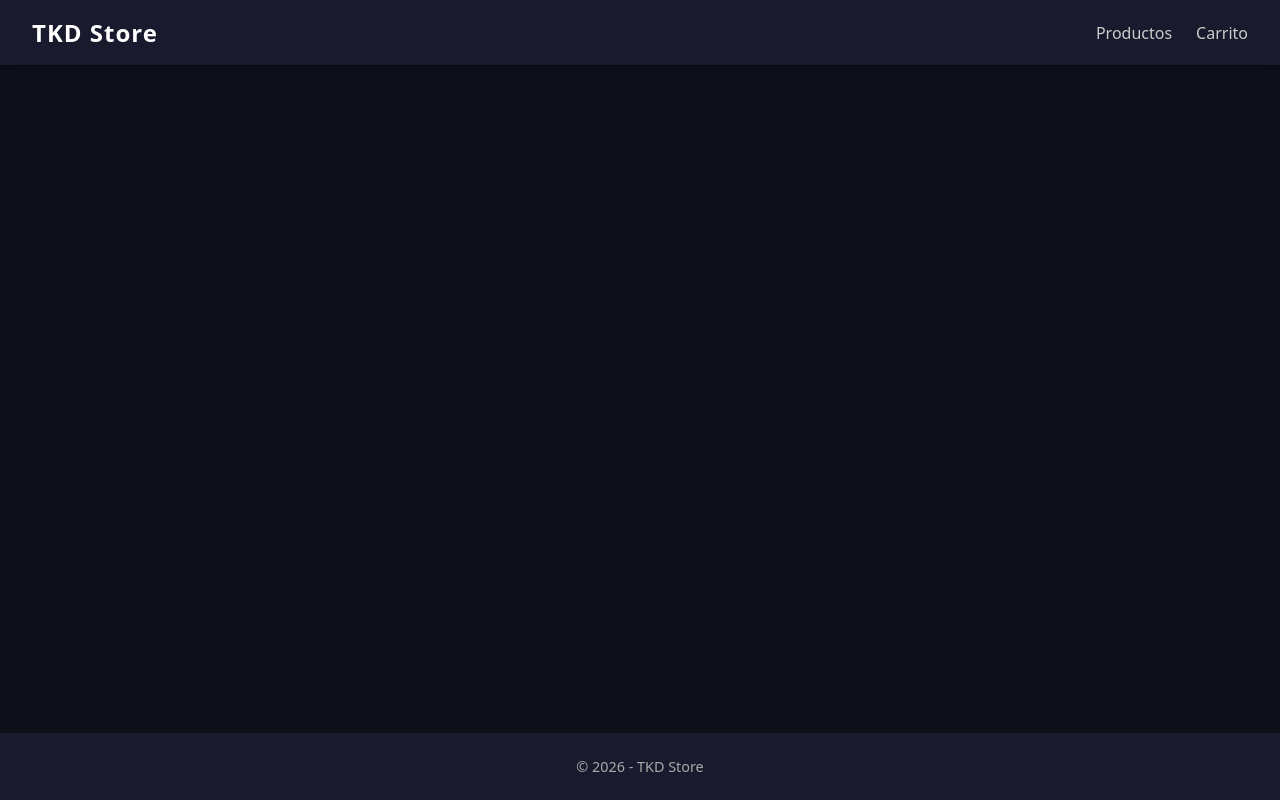
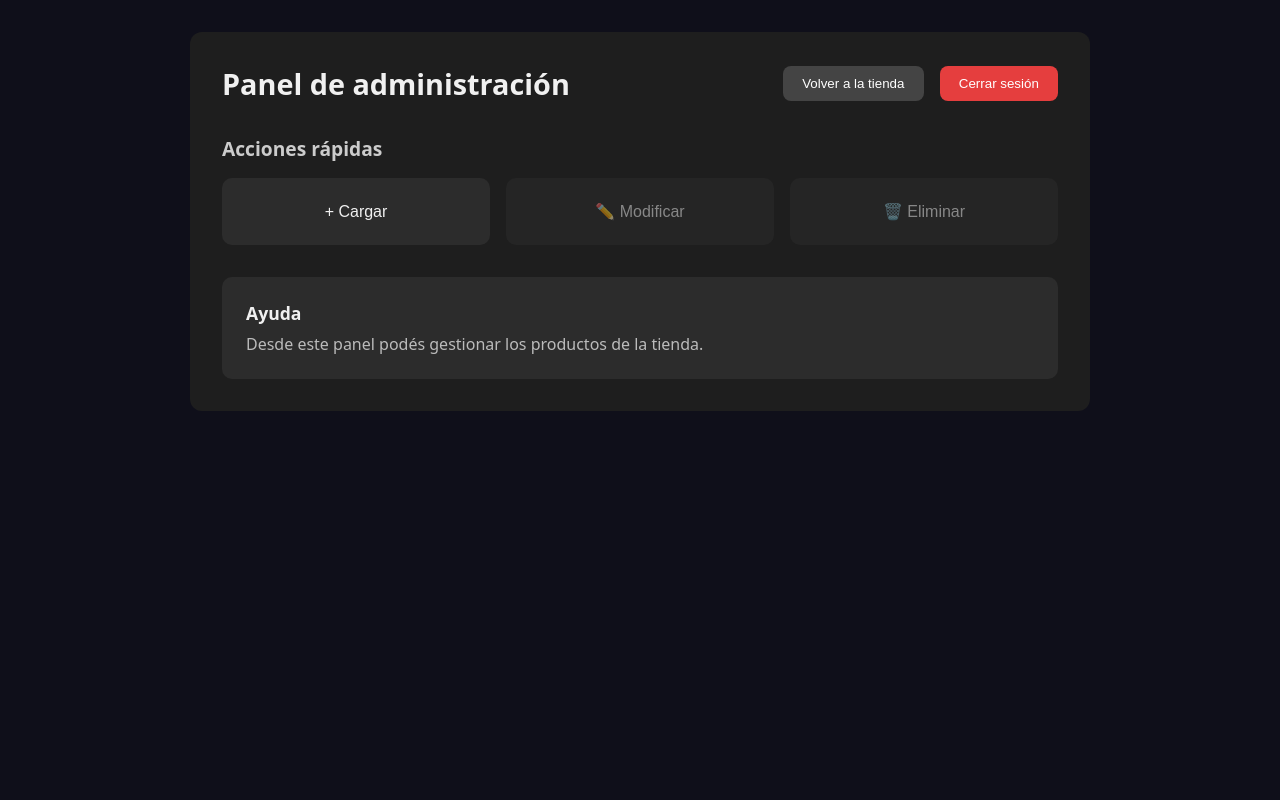
Before and after one commit to tkdbrian/preentrega-react, a React (Vite) app: page /admin/dashboard in a window 1280 px wide. Built offline with nearby package versions, Linux system fonts and the light colour scheme; no server answers; sample sign-in values are in the browser's storage.

Commit message:
feat: add firebase auth admin login

```diff
--- a/package.json
+++ b/package.json
@@ -10,6 +10,7 @@
     "preview": "vite preview"
   },
   "dependencies": {
+    "firebase": "^12.15.0",
     "react": "^19.2.6",
     "react-dom": "^19.2.6",
     "react-router-dom": "^7.15.0"
--- a/src/App.jsx
+++ b/src/App.jsx
@@ -1,25 +1,38 @@
-import { Routes, Route } from 'react-router-dom'
+import { Navigate, Route, Routes } from 'react-router-dom'
 import Header from './components/Header/Header'
 import Footer from './components/Footer/Footer'
 import ItemListContainer from './components/ItemListContainer/ItemListContainer'
 import ItemDetailContainer from './components/ItemDetailContainer/ItemDetailContainer'
+import { Login } from './components/Login/Login'
+import { ProtectedRoute } from './components/ProtectedRoute/ProtectedRoute'
+import { AdminLayout } from './layouts/AdminLayout'
+import { Dashboard } from './components/adminComponents/Dashboard/Dashboard'
 import './App.css'
 
 function App() {
   return (
-    <>
-      <Header />
+    <Routes>
+      {/* RUTAS PÚBLICAS */}
+      <Route path="/" element={<><Header /><main><ItemListContainer /></main><Footer /></>} />
+      <Route path="/product/:id" element={<><Header /><main><ItemDetailContainer /></main><Footer /></>} />
+      <Route path="/carrito" element={<><Header /><main><p className="placeholder">Carrito (próximamente)</p></main><Footer /></>} />
 
-      <main>
-        <Routes>
-          <Route path="/" element={<ItemListContainer />} />
-          <Route path="/product/:id" element={<ItemDetailContainer />} />
-          <Route path="/carrito" element={<p className="placeholder">Carrito (próximamente)</p>} />
-        </Routes>
-      </main>
+      {/* LOGIN ADMIN */}
+      <Route path="/admin/login" element={<Login />} />
 
-      <Footer />
-    </>
+      {/* ADMIN PROTEGIDO */}
+      <Route
+        path="/admin"
+        element={
+          <ProtectedRoute>
+            <AdminLayout />
+          </ProtectedRoute>
+        }
+      >
+        <Route index element={<Navigate to="dashboard" />} />
+        <Route path="dashboard" element={<Dashboard />} />
+      </Route>
+    </Routes>
   )
 }
 
--- /dev/null
+++ b/src/components/Login/Login.css
@@ -0,0 +1,62 @@
+/* ---------------- LOGIN ---------------- */
+
+.login-form {
+  max-width: 500px;
+  width: 100%;
+  margin: 3rem auto;
+  padding: 2rem;
+  background: #2c2c2c;
+  color: #f0f0f0;
+  border-radius: 12px;
+  box-shadow: 0 4px 10px rgba(0, 0, 0, 0.35);
+}
+
+.login-form h2 {
+  margin-bottom: 1.5rem;
+  font-size: 1.7rem;
+  text-align: center;
+}
+
+.login-form .form-group {
+  display: grid;
+  gap: 0.5rem;
+  margin-bottom: 1.3rem;
+}
+
+.login-form label {
+  font-size: 0.95rem;
+  color: #ddd;
+}
+
+.login-form input {
+  width: 100%;
+  padding: 0.7rem 0.85rem;
+  border: 1px solid #444;
+  border-radius: 8px;
+  background: #3a3a3a;
+  color: #f0f0f0;
+  outline: none;
+  transition: border-color 0.2s ease;
+  box-sizing: border-box;
+}
+
+.login-form input:focus {
+  border-color: #5aa3ff;
+}
+
+.login-form button {
+  margin-top: 1rem;
+  width: 100%;
+  padding: 0.75rem;
+  border: none;
+  border-radius: 8px;
+  background: #5aa3ff;
+  color: #ffffff;
+  font-weight: 600;
+  cursor: pointer;
+  transition: background 0.2s ease;
+}
+
+.login-form button:hover {
+  background: #79b6ff;
+}
--- /dev/null
+++ b/src/components/Login/Login.jsx
@@ -0,0 +1,55 @@
+import { useState } from "react";
+import { useAuth } from "../../context/AuthContext";
+import { useNavigate } from "react-router-dom";
+import "./Login.css";
+
+export const Login = () => {
+  const { login } = useAuth();
+  const navigate = useNavigate();
+  const [formData, setFormData] = useState({ email: "", password: "" });
+
+  const handleChange = (e) => {
+    const { name, value } = e.target;
+    setFormData({ ...formData, [name]: value });
+  };
+
+  const handleSubmit = async (e) => {
+    e.preventDefault();
+    try {
+      await login(formData.email, formData.password);
+      navigate("/admin", { replace: true });
+    } catch (error) {
+      console.error(error);
+      alert("Error al iniciar sesión");
+    }
+  };
+
+  return (
+    <form onSubmit={handleSubmit} className="login-form">
+      <h2>Iniciar sesión</h2>
+      <div className="form-group">
+        <label htmlFor="email">Email</label>
+        <input
+          id="email"
+          type="email"
+          name="email"
+          placeholder="Email"
+          value={formData.email}
+          onChange={handleChange}
+        />
+      </div>
+      <div className="form-group">
+        <label htmlFor="password">Password</label>
+        <input
+          id="password"
+          type="password"
+          name="password"
+          placeholder="Password"
+          value={formData.password}
+          onChange={handleChange}
+        />
+      </div>
+      <button type="submit">Login</button>
+    </form>
+  );
+};
--- /dev/null
+++ b/src/components/ProtectedRoute/ProtectedRoute.jsx
@@ -0,0 +1,11 @@
+import { Navigate } from "react-router-dom";
+import { useAuth } from "../../context/AuthContext";
+
+export const ProtectedRoute = ({ children }) => {
+  const { user, loading } = useAuth();
+
+  if (loading) return null;
+  if (!user) return <Navigate to="/admin/login" replace />;
+
+  return children;
+};
--- /dev/null
+++ b/src/components/adminComponents/Dashboard/Dashboard.css
@@ -0,0 +1,112 @@
+.dashboard {
+  max-width: 900px;
+  margin: 2rem auto;
+  padding: 2rem;
+  background: #1e1e1e;
+  color: #f0f0f0;
+  border-radius: 12px;
+}
+
+.dashboard-header {
+  display: flex;
+  justify-content: space-between;
+  align-items: center;
+  margin-bottom: 2rem;
+  flex-wrap: wrap;
+  gap: 1rem;
+}
+
+.dashboard-header h1 {
+  font-size: 1.8rem;
+  margin: 0;
+}
+
+.dashboard-header-actions {
+  display: flex;
+  gap: 1rem;
+}
+
+.btn-secondary {
+  padding: 0.6rem 1.2rem;
+  background: #444;
+  color: #fff;
+  border: none;
+  border-radius: 8px;
+  cursor: pointer;
+  font-weight: 500;
+  transition: background 0.2s;
+}
+
+.btn-secondary:hover {
+  background: #555;
+}
+
+.btn-danger {
+  padding: 0.6rem 1.2rem;
+  background: #e53e3e;
+  color: #fff;
+  border: none;
+  border-radius: 8px;
+  cursor: pointer;
+  font-weight: 500;
+  transition: background 0.2s;
+}
+
+.btn-danger:hover {
+  background: #c53030;
+}
+
+.dashboard-body h3 {
+  margin-bottom: 1rem;
+  font-size: 1.2rem;
+  color: #ccc;
+}
+
+.dashboard-quick-actions {
+  display: flex;
+  gap: 1rem;
+  margin-bottom: 2rem;
+  flex-wrap: wrap;
+}
+
+.btn-action {
+  flex: 1;
+  min-width: 120px;
+  padding: 1.5rem 1rem;
+  background: #2c2c2c;
+  color: #f0f0f0;
+  border: none;
+  border-radius: 10px;
+  font-size: 1rem;
+  cursor: pointer;
+  transition: background 0.2s;
+}
+
+.btn-action:hover {
+  background: #3a3a3a;
+}
+
+.btn-action.btn-disabled {
+  opacity: 0.5;
+  cursor: not-allowed;
+}
+
+.btn-action.btn-disabled:hover {
+  background: #2c2c2c;
+}
+
+.dashboard-help {
+  background: #2c2c2c;
+  padding: 1.5rem;
+  border-radius: 10px;
+}
+
+.dashboard-help h4 {
+  margin: 0 0 0.5rem;
+  font-size: 1.1rem;
+}
+
+.dashboard-help p {
+  margin: 0;
+  color: #bbb;
+}
--- /dev/null
+++ b/src/components/adminComponents/Dashboard/Dashboard.jsx
@@ -0,0 +1,43 @@
+import { useNavigate } from "react-router-dom";
+import { useAuth } from "../../../context/AuthContext";
+import "./Dashboard.css";
+
+export const Dashboard = () => {
+  const { logout } = useAuth();
+  const navigate = useNavigate();
+
+  const handleLogout = async () => {
+    await logout();
+    navigate("/admin/login", { replace: true });
+  };
+
+  return (
+    <div className="dashboard">
+      <div className="dashboard-header">
+        <h1>Panel de administración</h1>
+        <div className="dashboard-header-actions">
+          <button className="btn-secondary" onClick={() => navigate("/")}>
+            Volver a la tienda
+          </button>
+          <button className="btn-danger" onClick={handleLogout}>
+            Cerrar sesión
+          </button>
+        </div>
+      </div>
+
+      <div className="dashboard-body">
+        <h3>Acciones rápidas</h3>
+        <div className="dashboard-quick-actions">
+          <button className="btn-action">+ Cargar</button>
+          <button className="btn-action btn-disabled">✏️ Modificar</button>
+          <button className="btn-action btn-disabled">🗑️ Eliminar</button>
+        </div>
+
+        <div className="dashboard-help">
+          <h4>Ayuda</h4>
+          <p>Desde este panel podés gestionar los productos de la tienda.</p>
+        </div>
+      </div>
+    </div>
+  );
+};
--- /dev/null
+++ b/src/context/AuthContext.jsx
@@ -0,0 +1,45 @@
+import {
+  onAuthStateChanged,
+  signInWithEmailAndPassword,
+  signOut,
+} from "firebase/auth";
+import { createContext, useContext, useEffect, useState } from "react";
+import { auth } from "../firebase/config";
+
+const AuthContext = createContext();
+
+export const useAuth = () => {
+  const context = useContext(AuthContext);
+  if (!context) throw new Error("useAuth debe usarse dentro de un AuthProvider");
+  return context;
+};
+
+export const AuthProvider = ({ children }) => {
+  const [user, setUser] = useState(null);
+  const [loading, setLoading] = useState(true);
+
+  useEffect(() => {
+    const unsubscribe = onAuthStateChanged(auth, (firebaseUser) => {
+      setUser(firebaseUser);
+      setLoading(false);
+    });
+    return unsubscribe;
+  }, []);
+
+  const login = (email, password) =>
+    signInWithEmailAndPassword(auth, email, password);
+
+  const logout = async () => {
+    try {
+      await signOut(auth);
+    } catch (error) {
+      console.error("Error al cerrar sesión:", error);
+    }
+  };
+
+  return (
+    <AuthContext.Provider value={{ user, loading, login, logout }}>
+      {children}
+    </AuthContext.Provider>
+  );
+};
--- /dev/null
+++ b/src/firebase/config.js
@@ -0,0 +1,18 @@
+import { initializeApp } from "firebase/app";
+import { getFirestore } from "firebase/firestore";
+import { getAuth } from "firebase/auth";
+
+const firebaseConfig = {
+  apiKey: "AIzaSyAhP6MwnW8XT6k_ckbJKYIZN9xc5KQvO9Q",
+  authDomain: "tkd-store.firebaseapp.com",
+  projectId: "tkd-store",
+  storageBucket: "tkd-store.firebasestorage.app",
+  messagingSenderId: "924556449136",
+  appId: "1:924556449136:web:5c0bbc4741c63bf8ceebb5",
+};
+
+const app = initializeApp(firebaseConfig);
+const db = getFirestore(app);
+const auth = getAuth(app);
+
+export { db, auth };
--- /dev/null
+++ b/src/layouts/AdminLayout.jsx
@@ -0,0 +1,9 @@
+import { Outlet } from "react-router-dom";
+
+export const AdminLayout = () => {
+  return (
+    <div>
+      <Outlet />
+    </div>
+  );
+};
--- a/src/main.jsx
+++ b/src/main.jsx
@@ -1,13 +1,16 @@
 import { StrictMode } from 'react'
 import { createRoot } from 'react-dom/client'
 import { BrowserRouter } from 'react-router-dom'
+import { AuthProvider } from './context/AuthContext'
 import './index.css'
 import App from './App.jsx'
 
 createRoot(document.getElementById('root')).render(
   <StrictMode>
     <BrowserRouter>
-      <App />
+      <AuthProvider>
+        <App />
+      </AuthProvider>
     </BrowserRouter>
   </StrictMode>,
 )
```
Also changed, not shown: 1 other file (tests, documents, lock files or other folders).
